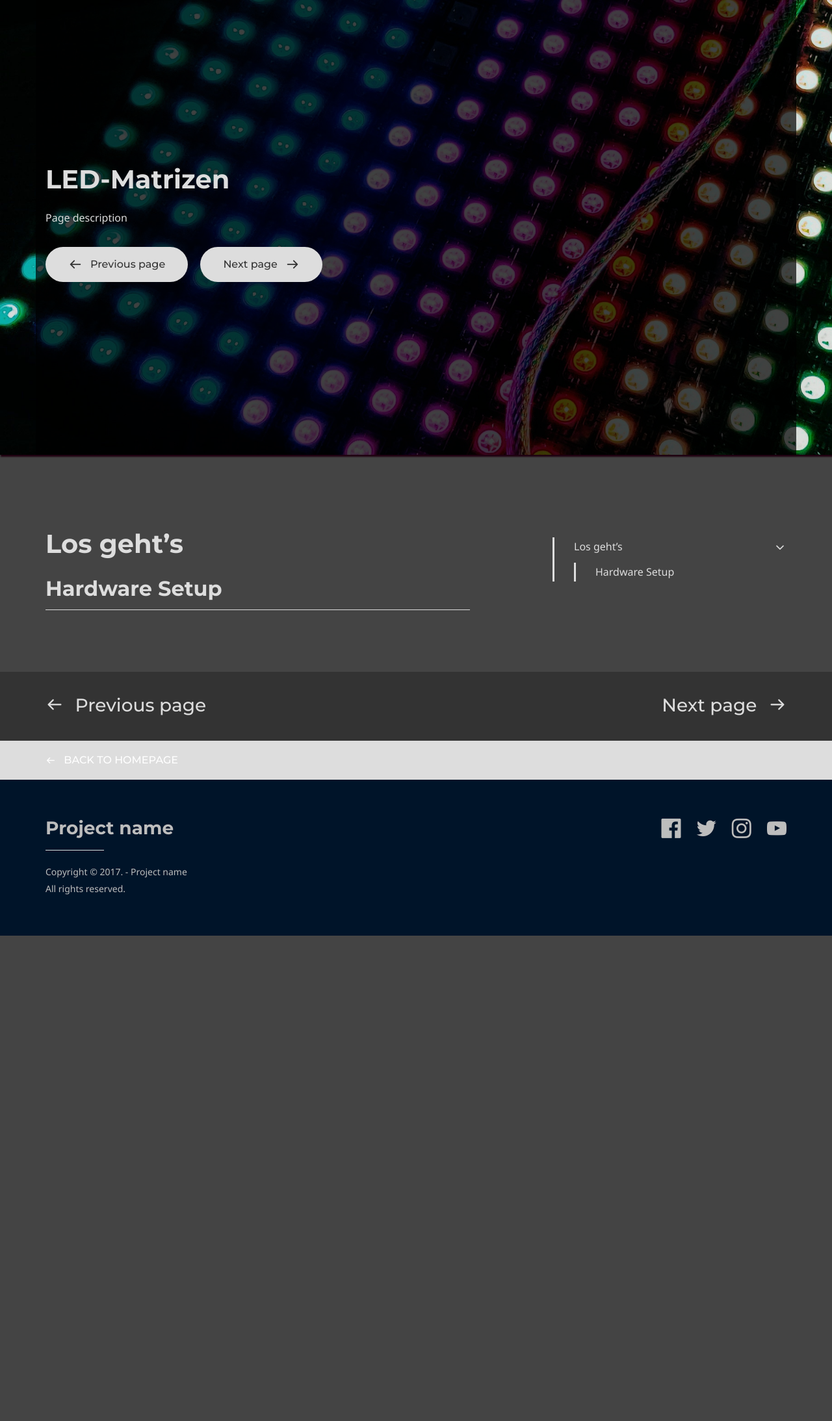
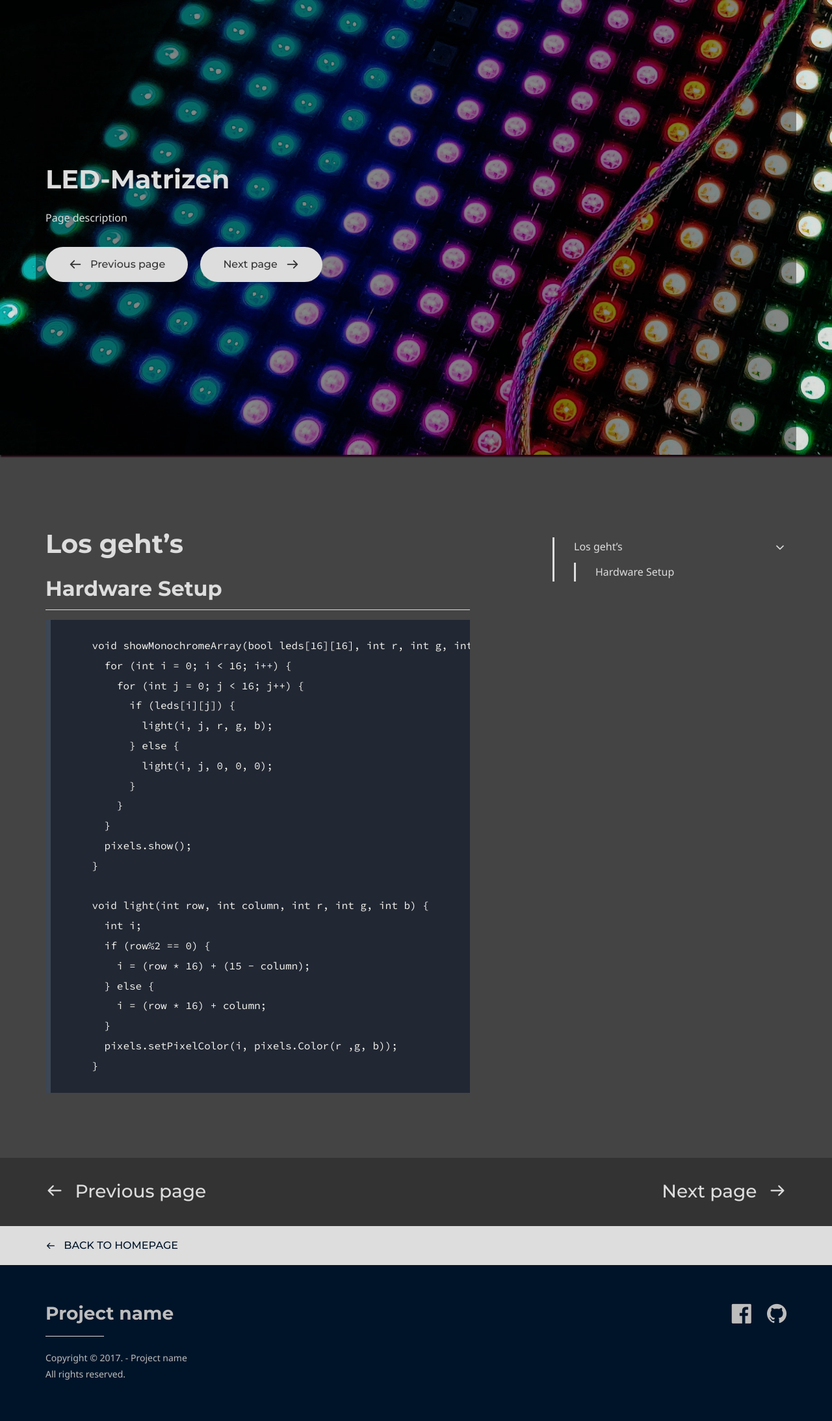
Before and after one commit to bits-und-basteln/bits-und-basteln.github.io, a Jekyll site: the page built from pages/led-matrices/get-started.md, in a window 1280 px wide. Shown: the whole page at 65% size. Built offline with Jekyll 4.4.1, drawn with Linux system fonts in a browser that asks for light colours; some web fonts are replaced; before the commit the page ends 1440 px from its top, so only the background shows below that.

Commit message:
added some sample code

```diff
--- a/_config.yml
+++ b/_config.yml
@@ -21,13 +21,9 @@ doks:
             copyright: Copyright &copy; 2017. - Project name <br>All rights reserved.
         social_list:
             - network_name: facebook
-              profile_url: '#'
-            - network_name: twitter
-              profile_url: '#'
-            - network_name: instagram
-              profile_url: '#'
-            - network_name: youtube
-              profile_url: '#'
+              profile_url: 'https://www.facebook.com/neuenachbarschaftmoabit/'
+            - network_name: github
+              profile_url: 'https://github.com/mmc-coding-school'
     google_analytics:
         tracking_code: # Add your Google Analytics tracking code to activate Google Analytics
     comments:
--- a/doks-theme/_sass/components/_hero-subheader.scss
+++ b/doks-theme/_sass/components/_hero-subheader.scss
@@ -28,7 +28,7 @@
 	}
 
 	.title-container {
-		background-color: rgba(0, 0, 0, 0.7);
+		background-color: rgba(0, 0, 0, 0.4);
 	}
 
 	.align-container {
--- a/doks-theme/_sass/components/_micro-nav.scss
+++ b/doks-theme/_sass/components/_micro-nav.scss
@@ -4,7 +4,7 @@
 
 /* ----- General ----- */
 .micro-nav {
-	color: $color-white;
+	color: $color-footer-bg;
 	background-color: $color-grey;
 	padding: .9375rem 0;
 	text-align: center;
--- a/doks-theme/_sass/objects/_buttons.scss
+++ b/doks-theme/_sass/objects/_buttons.scss
@@ -34,8 +34,7 @@
 	&:hover,
 	&:focus,
 	&:active {
-		color: $color-dark;
-		background-color: $color-yellow;
+		background-color: $color-white;
 	}
 }
 
--- a/pages/led-matrices/get-started.md
+++ b/pages/led-matrices/get-started.md
@@ -32,3 +32,27 @@ page_nav:
 # Los geht's
 
 ## Hardware Setup
+
+
+        void showMonochromeArray(bool leds[16][16], int r, int g, int b) {
+          for (int i = 0; i < 16; i++) {
+            for (int j = 0; j < 16; j++) {
+              if (leds[i][j]) {
+                light(i, j, r, g, b);
+              } else {
+                light(i, j, 0, 0, 0);
+              }
+            }
+          }
+          pixels.show();
+        }
+
+        void light(int row, int column, int r, int g, int b) {
+          int i;
+          if (row%2 == 0) {
+            i = (row * 16) + (15 - column);
+          } else {
+            i = (row * 16) + column;
+          }
+          pixels.setPixelColor(i, pixels.Color(r ,g, b));
+        }
```
Also changed, not shown: index.md (+4 -3 lines).
